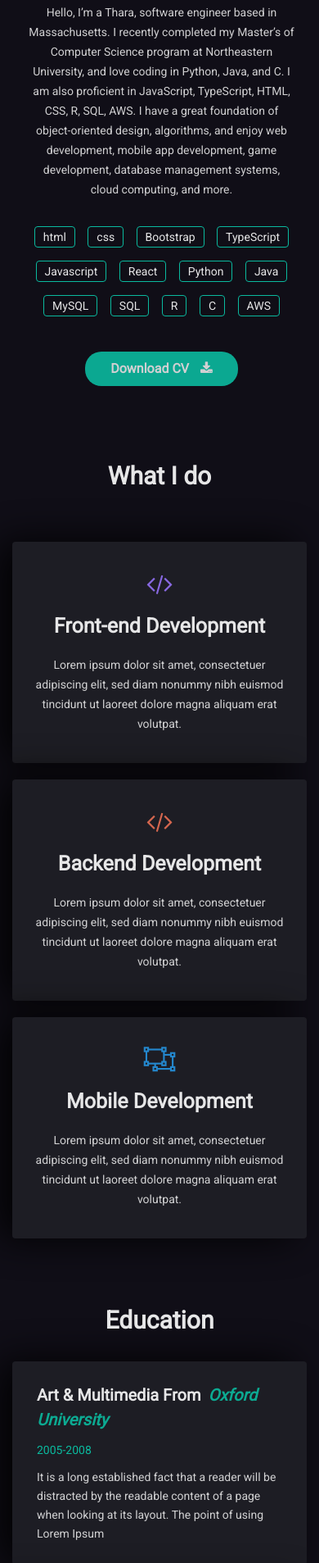
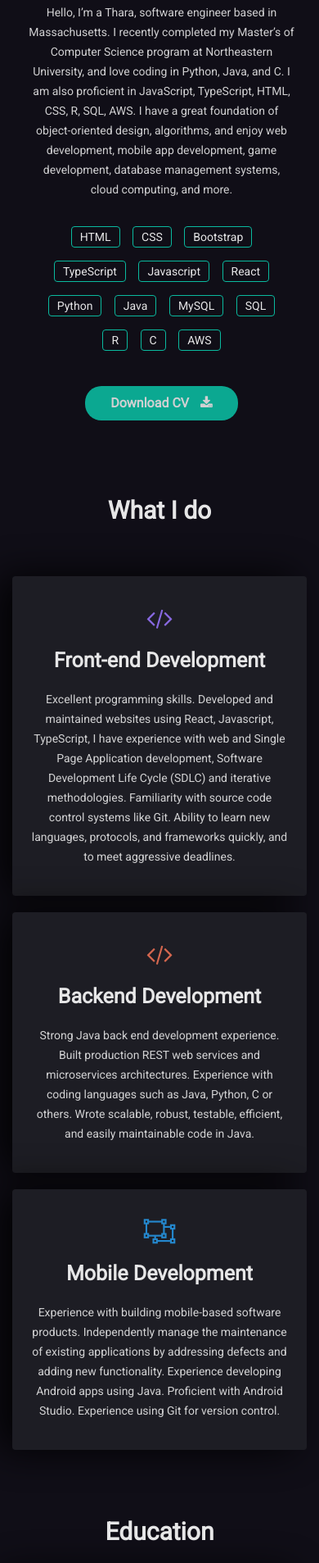
Before and after one commit to thara-messeroux/thara-messeroux-portfolio, a plain HTML site: page index.html in a window 390 px wide. Shown: the part 1041-2948 px from the top of the page at 82% size. Drawn offline with Linux system fonts and the light colour scheme; some packages are replaced by stand-ins of ours.

Commit message:
Added the frontend, backend, mobile description
Added the frontend, backend, mobile description

```diff
--- a/index.html
+++ b/index.html
@@ -159,8 +159,8 @@
                             <div class="mh-about-tag wow fadeInUp" data-wow-duration="0.8s" data-wow-delay="0.3s">
                                 <ul>
 
-                                    <li><span>html</span></li>
-                                    <li><span>css</span></li>
+                                    <li><span>HTML</span></li>
+                                    <li><span>CSS</span></li>
                                     <li><span>Bootstrap</span></li>
                                     <li><span>TypeScript</span></li>
                                     <li><span>Javascript</span></li>
@@ -201,9 +201,10 @@
                             <h3>Front-end Development</h3>
                             <!-- Todo: Put Descriptions -->
                             <p>
-                                Lorem ipsum dolor sit amet, consectetuer adipiscing elit,
-                                sed diam nonummy nibh euismod tincidunt ut laoreet dolore
-                                magna aliquam erat volutpat.
+                                Excellent programming skills. Developed and maintained websites using React, Javascript, TypeScript,
+                                I have experience with web and Single Page Application development, Software Development Life Cycle (SDLC)
+                                and iterative methodologies. Familiarity with source code control systems like Git. Ability to learn new
+                                languages, protocols, and frameworks quickly, and to meet aggressive deadlines.
                             </p>
                         </div>
                     </div>
@@ -212,9 +213,9 @@
                             <i class="fa fa-code iron-color"></i>
                             <h3>Backend Development</h3>
                             <p>
-                                Lorem ipsum dolor sit amet, consectetuer adipiscing elit,
-                                sed diam nonummy nibh euismod tincidunt ut laoreet dolore
-                                magna aliquam erat volutpat.
+                                Strong Java back end development experience. Built production REST web services and microservices
+                                architectures. Experience with coding languages such as Java, Python, C or others. Wrote scalable,
+                                robust, testable, efficient, and easily maintainable code in Java.
                             </p>
                         </div>
                     </div>
@@ -223,9 +224,9 @@
                             <i class="fa fa-object-ungroup sky-color"></i>
                             <h3>Mobile Development</h3>
                             <p>
-                                Lorem ipsum dolor sit amet, consectetuer adipiscing elit,
-                                sed diam nonummy nibh euismod tincidunt ut laoreet dolore
-                                magna aliquam erat volutpat.
+                                Experience with building mobile-based software products. Independently manage the maintenance of
+                                existing applications by addressing defects and adding new functionality. Experience developing
+                                Android apps using Java. Proficient with Android Studio. Experience using Git for version control.
                             </p>
                         </div>
                     </div>
@@ -578,8 +579,8 @@
                                         <div class="each-info">
                                             <h4>Address</h4>
                                             <address>
-                                                5th Avenue, 34th floor, <br>
-                                                 New york
+                                                Westford, <br>
+                                                 Massachusetts
                                             </address>
                                         </div>
                                     </div>
@@ -591,8 +592,8 @@
                                         </div>
                                         <div class="each-info">
                                             <h4>Email</h4>
-                                            <a href="mailto:yourmail@email.com">yourmail@email.com</a><br>
-                                            <a href="mailto:yourmail@email.com">yourmail@email.com</a>
+                                            <a href="mailto:tharamesseroux@gmail.com">tharamesseroux@gmail.com</a><br>
+                                            <!-- <a href="mailto:yourmail@email.com">yourmail@email.com</a> -->
                                         </div>
                                     </div>
                                 </div>
@@ -603,8 +604,8 @@
                                         </div>
                                         <div class="each-info">
                                             <h4>Phone</h4>
-                                            <a href="callto:(880)-8976-987">(880)-8976-987</a><br>
-                                            <a href="callto:(880)-8976-987">(880)-8976-987</a>
+                                            <a href="callto:(880)-8976-987">(978)-235-8671</a><br>
+                                            <!-- <a href="callto:(880)-8976-987">(880)-8976-987</a> -->
                                         </div>
                                     </div>
                                 </div>
```
